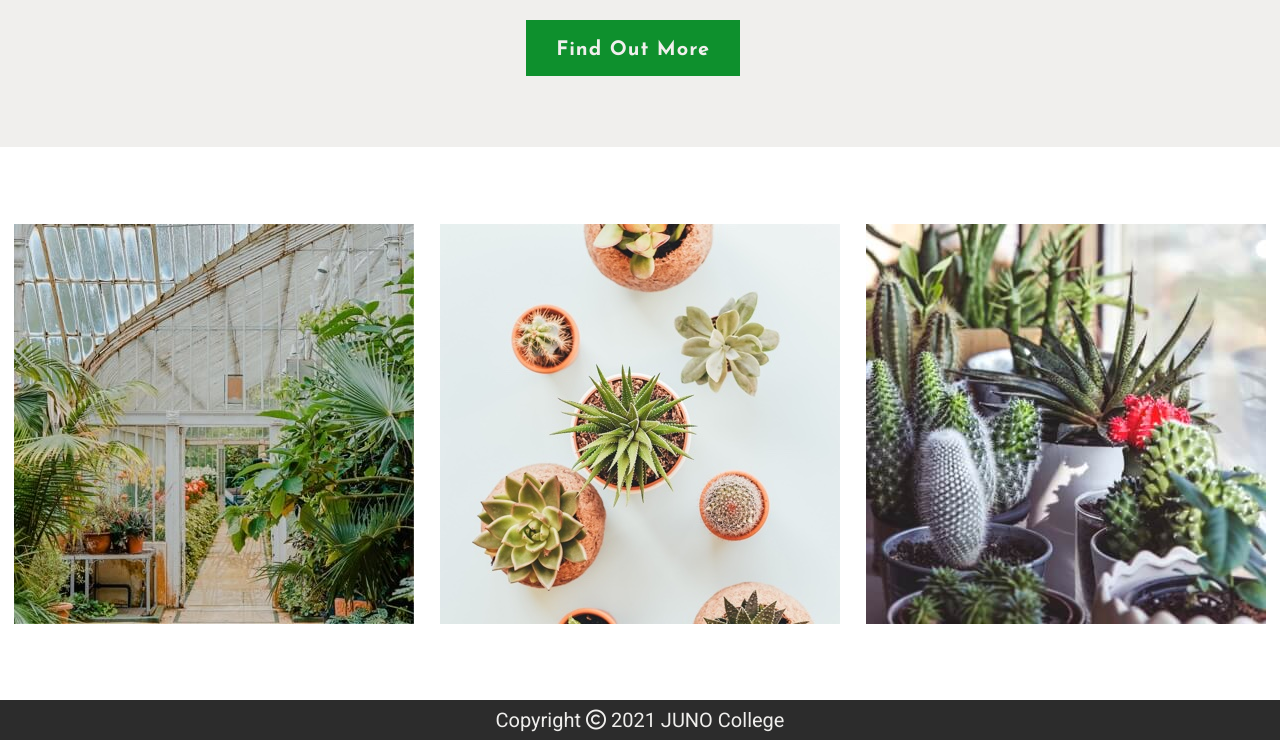
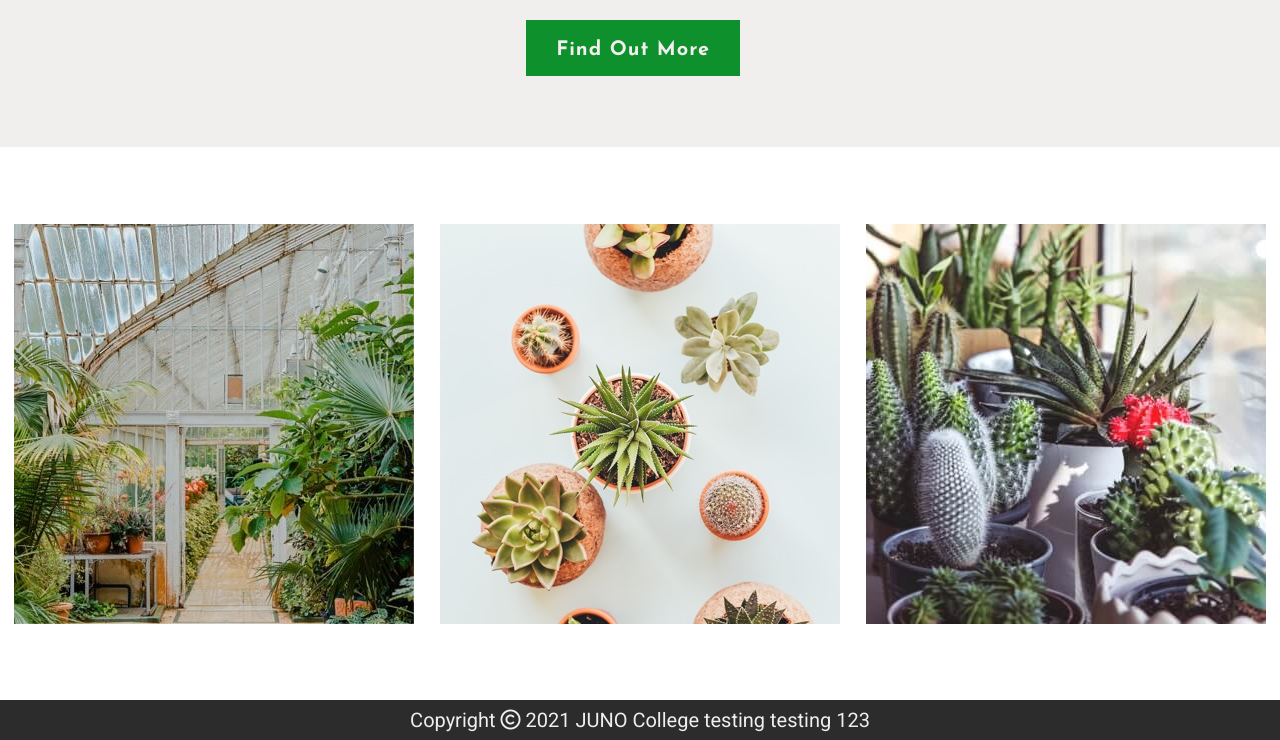
Before and after one commit to JasminePatt/jasmine-patterson-projectone, a plain HTML site: page index.html in a window 1280 px wide. Shown: the part 4448-5188 px from the top of the page. Drawn offline with Linux system fonts and the light colour scheme.

Commit message:
Retesting cloned repo

```diff
--- a/index.html
+++ b/index.html
@@ -120,7 +120,7 @@
 <!-- FOOTER -->
     </main>
     <footer>
-        <p>Copyright <i class="far fa-copyright"></i> 2021 JUNO College</p>
+        <p>Copyright <i class="far fa-copyright"></i> 2021 JUNO College testing testing 123</p>
     </footer>
 </body>
 </html>
```
